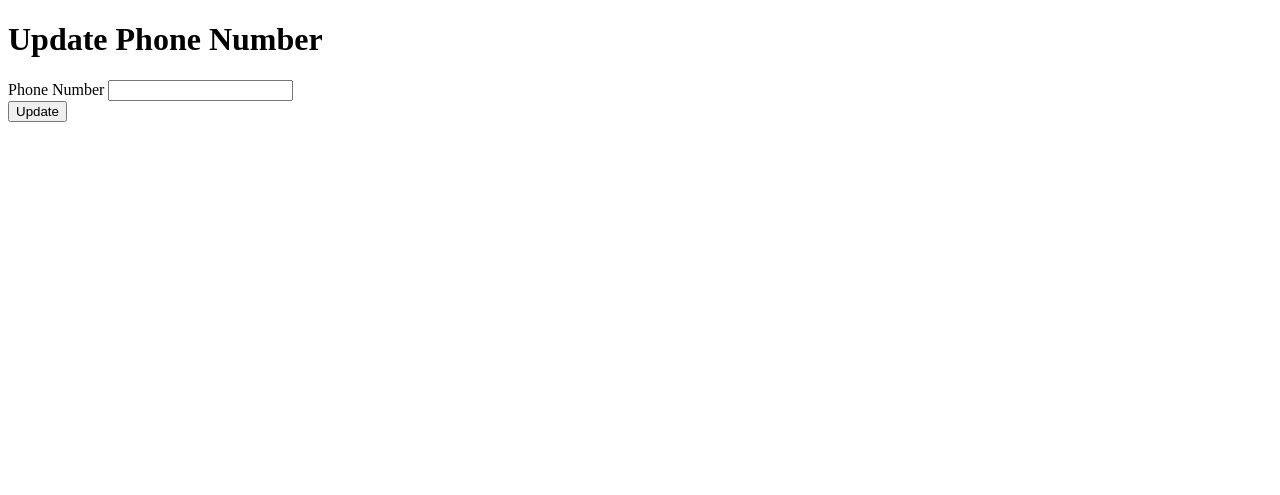
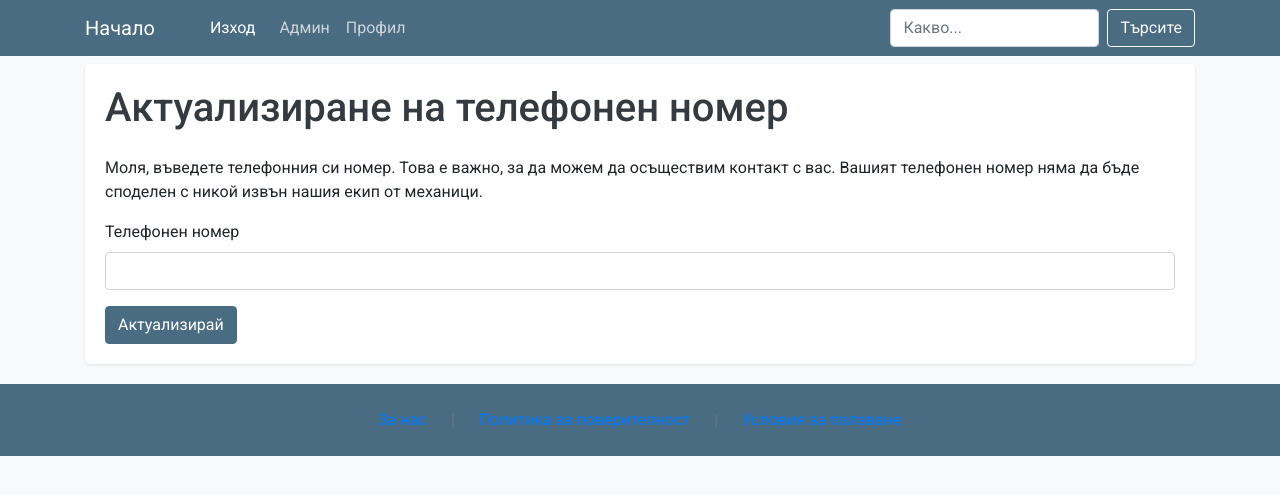
Before and after one commit to alabalistic/flask-garage, a Flask app: page /update_phone_number in a window 1280 px wide. Shown: the top 495 px of the page. Run offline with Flask 3, Linux system fonts and the light colour scheme; a user stored in the database is signed in; data comes from the database, SQL or seed files in the repository; some libraries are stand-ins or nearby versions.

Commit message:
second-step

```diff
--- a/app/templates/update_phone_number.html
+++ b/app/templates/update_phone_number.html
@@ -1,20 +1,76 @@
-<!doctype html>
-<html lang="en">
+<!DOCTYPE html>
+<html lang="bg">
 <head>
     <meta charset="utf-8">
     <meta name="viewport" content="width=device-width, initial-scale=1, shrink-to-fit=no">
-    <title>Update Phone Number</title>
+    <title>Актуализиране на телефонен номер</title>
+    <link rel="stylesheet" href="https://maxcdn.bootstrapcdn.com/bootstrap/4.0.0/css/bootstrap.min.css">
+    <link rel="stylesheet" type="text/css" href="{{ url_for('static', filename='main.css') }}">
+    <link href="https://fonts.googleapis.com/css2?family=Roboto:wght@400;500;700&display=swap&subset=cyrillic" rel="stylesheet">
 </head>
 <body>
+    <header class="site-header">
+        <nav class="navbar navbar-expand-md navbar-dark bg-steel fixed-top">
             <div class="container">
-      <h1>Update Phone Number</h1>
+                <a class="navbar-brand mr-4" href="/">Начало</a>
+                {% if not current_user.is_authenticated %}
+                    <a class="nav-item nav-link btn btn-danger text-white ml-2" href="{{ url_for('login') }}">Вход с Google</a>
+                {% else %}
+                    <a class="nav-item nav-link text-white" href="{{ url_for('logout') }}" style="margin-left: 15px;">Изход</a>
+                {% endif %}
+                <button class="navbar-toggler" type="button" data-toggle="collapse" data-target="#navbarToggle" aria-controls="navbarToggle" aria-expanded="false" aria-label="Toggle navigation">
+                    <span class="navbar-toggler-icon"></span>
+                </button>
+                <div class="collapse navbar-collapse" id="navbarToggle">
+                    <div class="navbar-nav mr-auto">
+                        {% if current_user.is_authenticated %}
+                            {% if current_user.is_admin() %}
+                                <a class="nav-item nav-link" href="{{ url_for('admin_dashboard') }}">Админ</a>
+                            {% endif %}
+                            {% if current_user.is_mechanic() %}
+                                <a class="nav-item nav-link" href="{{ url_for('mechanic_dashboard') }}">Клиенти</a>
+                                <a class="nav-item nav-link" href="{{ url_for('update_mechanic_profile') }}">Профил</a>
+                            {% elif not current_user.is_mechanic() %}
+                                <a class="nav-item nav-link" href="{{ url_for('account') }}">Профил</a>
+                            {% endif %}
+                        {% endif %}
+                    </div>
+                    <div class="navbar-nav ml-auto">
+                        <form class="form-inline my-2 my-lg-0" method="GET" action="{{ url_for('search') }}">
+                            <input class="form-control mr-sm-2" type="search" placeholder="Какво..." aria-label="Search" name="query">
+                            <button class="btn btn-outline-light my-2 my-sm-0" type="submit">Търсите</button>
+                        </form>
+                    </div>
+                </div>
+            </div>
+        </nav>
+    </header>
+    <main role="main" class="container mt-5 pt-3">
+        <div class="content-section">
+            <h1 class="mb-4">Актуализиране на телефонен номер</h1>
+            <p>Моля, въведете телефонния си номер. Това е важно, за да можем да осъществим контакт с вас. Вашият телефонен номер няма да бъде споделен с никой извън нашия екип от механици.</p>
             <form method="post">
                 <div class="form-group">
-          <label for="phone_number">Phone Number</label>
+                    <label for="phone_number">Телефонен номер</label>
                     <input type="text" class="form-control" id="phone_number" name="phone_number" required>
                 </div>
-        <button type="submit" class="btn btn-primary">Update</button>
+                <button type="submit" class="btn btn-primary">Актуализирай</button>
             </form>
         </div>
+    </main>
+    <footer class="footer mt-auto py-3 bg-steel">
+        <div class="container text-center">
+            <span class="text-muted">
+                <a class="nav-item nav-link d-inline-block" href="{{ url_for('about') }}">За нас</a>
+                <span class="text-muted mx-1">|</span>
+                <a class="nav-item nav-link d-inline-block" href="{{ url_for('privacy') }}">Политика за поверителност</a>
+                <span class="text-muted mx-1">|</span>
+                <a class="nav-item nav-link d-inline-block" href="{{ url_for('terms') }}">Условия за ползване</a>
+            </span>
+        </div>
+    </footer>
+    <script src="https://code.jquery.com/jquery-3.6.0.min.js"></script>
+    <script src="https://cdnjs.cloudflare.com/ajax/libs/popper.js/1.12.9/umd/popper.min.js"></script>
+    <script src="https://maxcdn.bootstrapcdn.com/bootstrap/4.0.0/js/bootstrap.min.js"></script>
 </body>
 </html>
```
Also changed, not shown: app/templates/layout.html (+5 -15 lines). Lines whose indentation alone changed are shown as unchanged.
